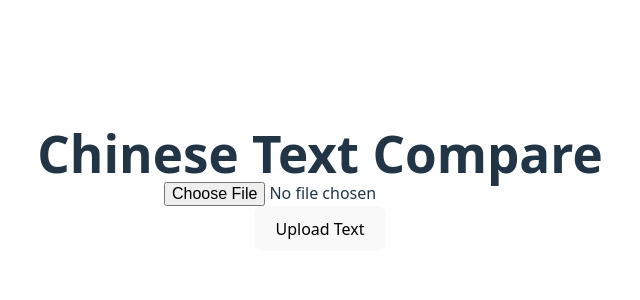
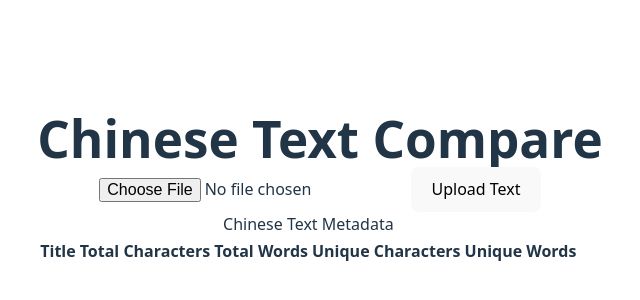
Before and after one commit to ivywong/chinese-text-compare, a React (Vite) app: page / in a window 1280 px wide. Shown: the part 212-512 px from the top of the page, without its empty margins (320-960 px from the left). Built offline with nearby package versions, Linux system fonts and the light colour scheme; what jieba-wasm would draw is missing.

Commit message:
display metadata in basic table

```diff
--- a/src/App.tsx
+++ b/src/App.tsx
@@ -10,6 +10,22 @@ type TextMetadata = {
   uniqueCharacters: number;
   uniqueWords: number;
 };
+
+const MetadataDisplayHeaders: { [K in keyof Required<TextMetadata>]: string } = {
+  title: 'Title',
+  totalCharacters: 'Total Characters',
+  totalWords: 'Total Words',
+  uniqueCharacters: 'Unique Characters',
+  uniqueWords: 'Unique Words',
+};
+
+const VisibleHeaders: Array<keyof TextMetadata> = [
+  'title',
+  'totalCharacters',
+  'totalWords',
+  'uniqueCharacters',
+  'uniqueWords',
+];
 
 function App() {
   const fileInputRef = React.useRef<HTMLInputElement>(null);
@@ -39,24 +55,35 @@ function App() {
       uniqueWords: uniqueWords.size,
     };
 
+    console.debug({ data, newData });
     setData([...data, newData]);
   }
 
   async function handleFileUpload(e: React.FormEvent) {
     e.preventDefault();
-    const files: FileList | null | undefined = fileInputRef?.current?.files;
 
+    if (!fileInputRef.current) {
+      return;
+    }
+
+    const files: FileList | null | undefined = fileInputRef.current.files;
     // TODO: consider allowing multiple file selections
     const file = files?.item(0);
-    console.log(file?.name);
+    console.log(`Uploaded '${file?.name}'`);
 
     const text = await file?.text();
 
+    // TODO: surface user-facing error messages
     if (!file?.name || !text) {
-      throw Error('failed to read file: ' + file);
+      throw Error(`failed to read file: ${file}`);
+    }
+
+    if (data.map((item) => item.title).includes(file.name)) {
+      throw Error(`file already analyzed: ${file.name}`);
     }
 
     addTextData(file.name, text);
+    fileInputRef.current.files = new DataTransfer().files;
   }
 
   return (
@@ -69,9 +96,33 @@ function App() {
           id="fileUpload"
           accept="text/plain"
           required></input>
-        <pre id="parsed-content">{data.map((obj) => JSON.stringify(obj)).join('\n')}</pre>
         <button type="submit">Upload Text</button>
       </form>
+      <table>
+        <caption>Chinese Text Metadata</caption>
+        <thead>
+          <tr>
+            {VisibleHeaders.map((val) => {
+              return (
+                <th scope="col" key={val}>
+                  {MetadataDisplayHeaders[val]}
+                </th>
+              );
+            })}
+          </tr>
+        </thead>
+        <tbody>
+          {data.map((item) => {
+            return (
+              <tr key={item.title}>
+                {VisibleHeaders.map((key) => {
+                  return <td key={key}>{item[key]}</td>;
+                })}
+              </tr>
+            );
+          })}
+        </tbody>
+      </table>
     </>
   );
 }
```
Also changed, not shown: package.json (line endings or trailing spaces).
